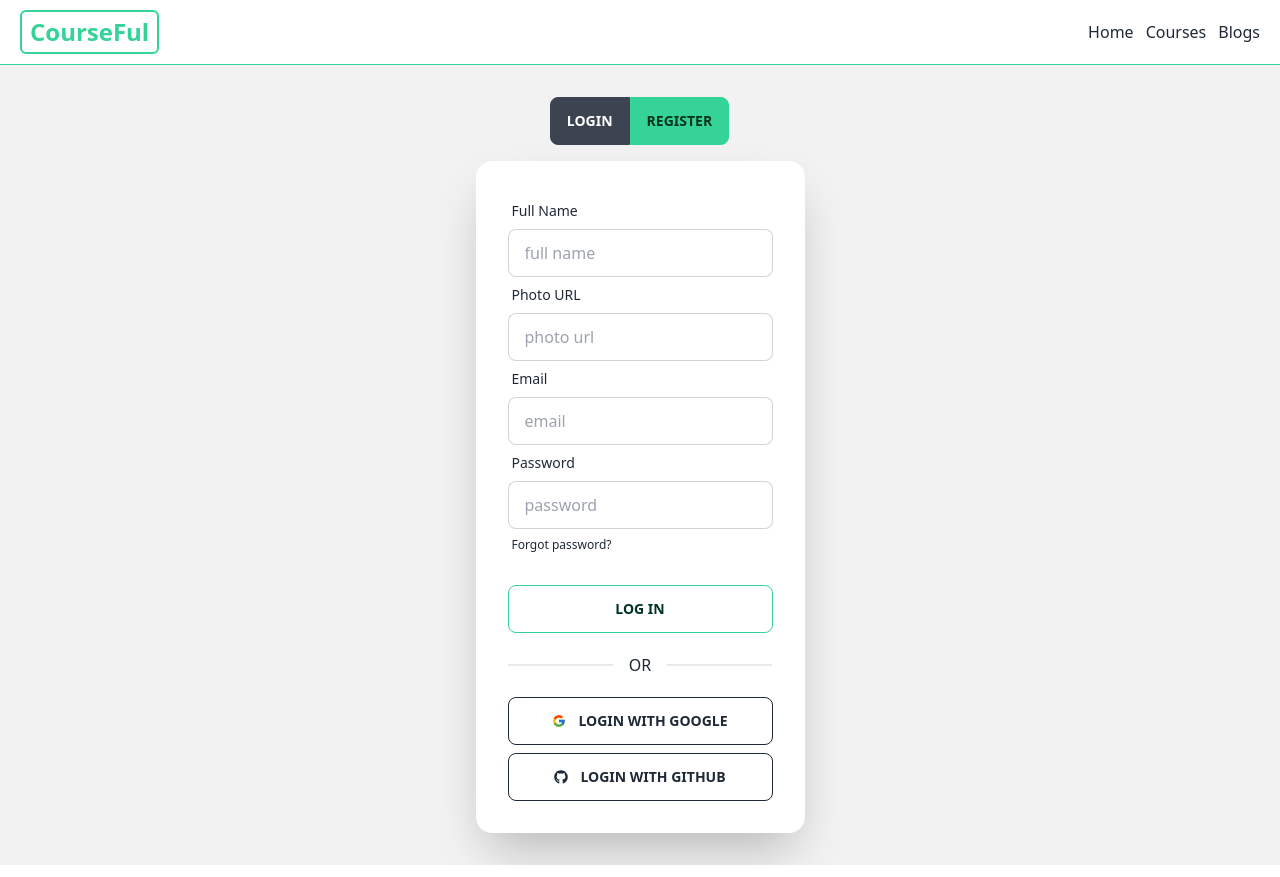
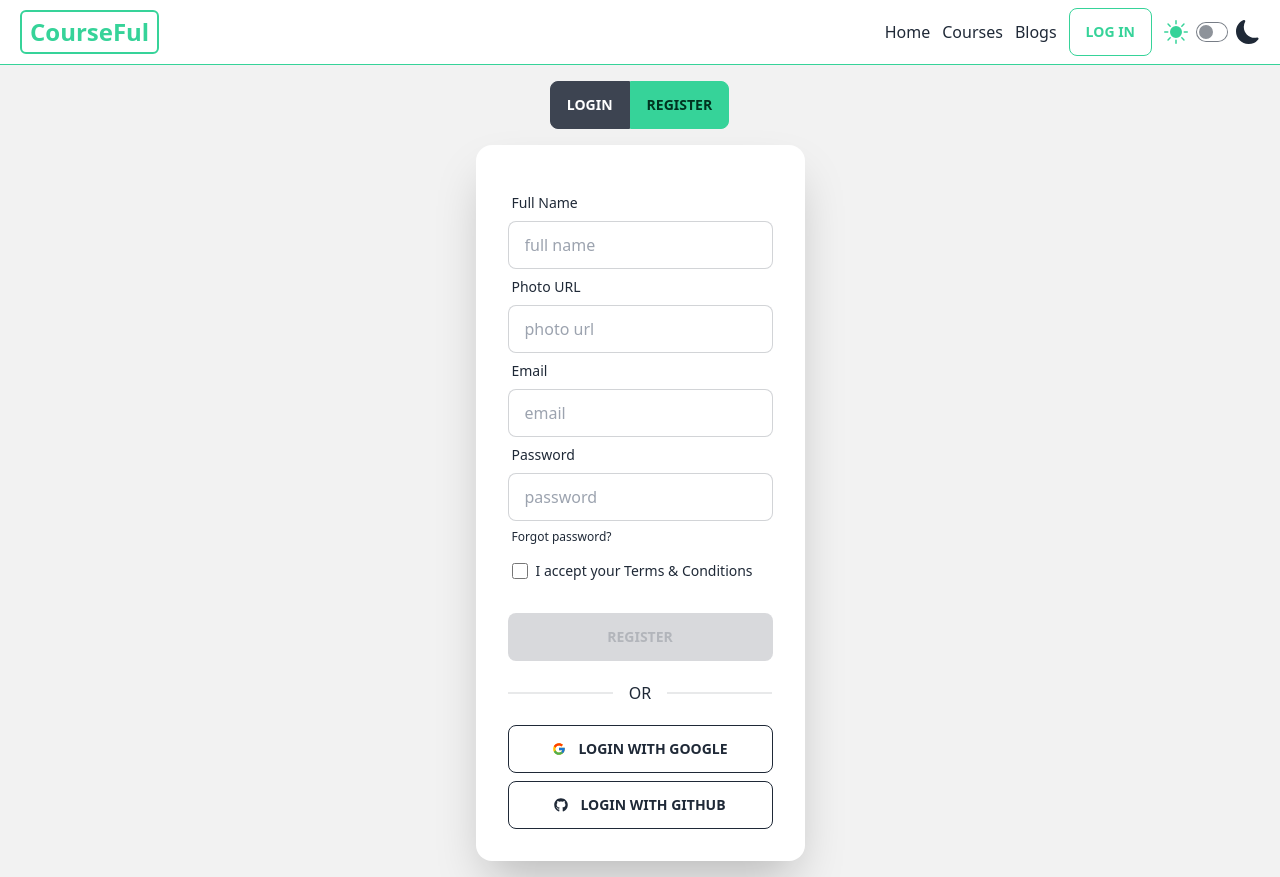
Before and after one commit to Ndhossain/Course-ful-client, a React (Create React App) app: page /login in a window 1280 px wide. Both pictures are taken after a click on the button "REGISTER". Built offline with nearby package versions, Linux system fonts and the light colour scheme; no server answers.

Commit message:
user creating with email and password part compeeleted

```diff
--- a/src/components/form/RegisterForm.jsx
+++ b/src/components/form/RegisterForm.jsx
@@ -1,41 +1,84 @@
-import React from 'react';
-import { Link } from 'react-router-dom';
+import React, { useState } from 'react';
+import { Link, useNavigate } from 'react-router-dom';
+import useAuth from '../../hooks/useAuth';
 import SocialLogin from './SocialLogin';
 
 const RegisterForm = () => {
+    const [userInfo, setUserInfo] = useState({email: '', password: '', name: '', imageURL: ''});
+    const [error, setError] = useState('');
+    const [termsAcceptance, setTermsAcceptance] = useState(false);
+    const { registerUser, loading, error: authError } = useAuth();
+    const navigate = useNavigate();
+    console.log(userInfo);
+
+    const emailValidation = (e) => {
+        setError('');
+        if (!/^\S+@\S+\.\S+$/.test(e.target.value)){
+            setError('Enter a valid email')
+        }
+        setUserInfo({...userInfo, email: e.target.value})
+    }
+
+    const passwordValidation = (e) => {
+        console.log(e.target.value)
+        setError('');
+        if (!/^(?=.*[A-Za-z])(?=.*\d)[A-Za-z\d]{8,}$/.test(e.target.value)){
+            setError('Password should contain atleast 1 digit, 1 letter & 8 characters')
+        };
+        setUserInfo({...userInfo, password: e.target.value})
+    }
+
+    const handleSubmit = (e) => {
+        e.preventDefault();
+
+        if(!error.email && !error.password && termsAcceptance) {
+            registerUser(userInfo.email, userInfo.password, userInfo.name, userInfo.imageURL, () => {
+                navigate('/')
+            })
+        }
+    }
+
     return (
         <div className="card flex-shrink-0 w-full max-w-sm shadow-2xl bg-base-100">
             <div className="card-body">
-                <form>
+                <p className='text-red-600'>{error}</p>
+                <form onSubmit={handleSubmit}>
                     <div className="form-control">
                         <label className="label">
                             <span className="label-text">Full Name</span>
                         </label>
-                        <input type="text" placeholder="full name" className="input input-bordered" />
+                        <input onBlur={(e) => setUserInfo({...userInfo, name: e.target.value})} type="text" placeholder="full name" className="input input-bordered" />
                     </div>
                     <div className="form-control">
                         <label className="label">
                             <span className="label-text">Photo URL</span>
                         </label>
-                        <input type="text" placeholder="photo url" className="input input-bordered" />
+                        <input onBlur={(e) => setUserInfo({...userInfo, imageURL: e.target.value})} type="text" placeholder="photo url" className="input input-bordered" />
                     </div>
                     <div className="form-control">
                         <label className="label">
                             <span className="label-text">Email</span>
                         </label>
-                        <input type="email" placeholder="email" className="input input-bordered" />
+                        <input onChange={(e) => emailValidation(e)} value={userInfo.email} type="email" placeholder="email" className="input input-bordered" />
                     </div>
                     <div className="form-control">
                         <label className="label">
                             <span className="label-text">Password</span>
                         </label>
-                        <input type="password" placeholder="password" className="input input-bordered" />
+                        <input onChange={(e) => passwordValidation(e)} value={userInfo.password} type="password" placeholder="password" className="input input-bordered" />
                         <label className="label">
                             <Link className="label-text-alt link link-hover">Forgot password?</Link>
                         </label>
                     </div>
+                    <div className="form-control">
+                        <label className="cursor-pointer label justify-start gap-2">
+                            <input onChange={() => setTermsAcceptance(!termsAcceptance)} type="checkbox" checked={termsAcceptance} className="checkbox-xs" />
+                            <span className="label-text">I accept your <Link>Terms & Conditions</Link></span>
+                        </label>
+                    </div>
+                    <p className='text-red-600'>{authError}</p>
                     <div className="form-control mt-6">
-                        <button type='submit' className="btn btn-success bg-transparent hover:bg-success">Log In</button>
+                        <button type='submit' disabled={!termsAcceptance && !loading ? true : false} className="btn btn-success bg-transparent hover:bg-success">Register</button>
                     </div>
                 </form>
                 <div className="divider">OR</div>
--- a/src/components/form/SocialLogin.jsx
+++ b/src/components/form/SocialLogin.jsx
@@ -1,13 +1,15 @@
+import { GithubAuthProvider, GoogleAuthProvider } from 'firebase/auth';
 import React from 'react';
-import {FcGoogle} from 'react-icons/fc';
-import {FaGithub} from 'react-icons/fa';
-import { GithubAuthProvider, GoogleAuthProvider } from 'firebase/auth';
+import { FaGithub } from 'react-icons/fa';
+import { FcGoogle } from 'react-icons/fc';
+import { useNavigate } from 'react-router-dom';
 import useAuth from '../../hooks/useAuth';
 
 const googleProvider = new GoogleAuthProvider();
 const githubProvider = new GithubAuthProvider();
 
 const SocialLogin = () => {
+    const navigate = useNavigate();
     const { providerLogin, loading } = useAuth();
 
     return (
@@ -16,7 +18,9 @@ const SocialLogin = () => {
                 type='button'
                 className="btn btn-outline gap-3"
                 onClick={() => {
-                    providerLogin(googleProvider);
+                    providerLogin(googleProvider, () => {
+                        navigate('/')
+                    });
                 }}
                 disabled={loading}
             >
@@ -26,7 +30,9 @@ const SocialLogin = () => {
                 type='button'
                 className="btn btn-outline gap-3"
                 onClick={() => {
-                    providerLogin(githubProvider);
+                    providerLogin(githubProvider, () => {
+                        navigate('/')
+                    });
                 }}
                 disabled={loading}
             >
--- a/src/components/header/Header.jsx
+++ b/src/components/header/Header.jsx
@@ -1,9 +1,12 @@
-import React from 'react';
+import React, { useState } from 'react';
 import { Link } from 'react-router-dom';
 import useAuth from '../../hooks/useAuth';
 import {FaUserCircle} from 'react-icons/fa';
+import {BsFillSunFill, BsFillMoonFill} from 'react-icons/bs';
+
 
 const Header = () => {
+    const [lightToggler, setLightToggler] = useState(false);
     const {currentUser, logoutUser, loading} = useAuth();
     console.log(currentUser);
     return (
@@ -19,15 +22,15 @@ const Header = () => {
                         <Link className="font-medium hover:text-success" to='/blog'>Blogs</Link>
                     </ul>
                     {
-                        loading && (currentUser && currentUser.uid ? (
+                        !loading && (currentUser && currentUser.uid ? (
                             <div className="dropdown dropdown-end">
-                                <label tabIndex={0} className="btn btn-ghost avatar flex items-center gap-2 border border-success hover:border-success">
+                                <label tabIndex={0} className="btn btn-outline bg-transparent hover:bg-success avatar flex items-center gap-2 border border-success hover:border-success">
                                     <div className="w-10 rounded-full">
                                         {
                                             currentUser.photoURL ? (
                                                 <img src={currentUser.photoURL} alt={currentUser.displayName} />
                                             ) : (
-                                                <FaUserCircle />
+                                                <FaUserCircle size={40} />
                                             )
                                         }
                                     </div>
@@ -47,6 +50,11 @@ const Header = () => {
                             <Link to='/login' className="btn btn-outline btn-success">Log In</Link>
                         )
                     )}
+                    <div className='flex gap-2 items-center'>
+                        <BsFillSunFill color={!lightToggler ? '#36D399' : ''} size={24} />
+                        <input onChange={() => setLightToggler(!lightToggler)} type="checkbox" className="toggle toggle-sm" checked={lightToggler} />
+                        <BsFillMoonFill color={lightToggler ? '#36D399' : ''} size={24} />
+                    </div>
                 </div>
             </div>
         </nav>
--- a/src/contexts/AuthProvider.jsx
+++ b/src/contexts/AuthProvider.jsx
@@ -1,5 +1,5 @@
 import React, { createContext, useEffect, useState } from 'react';
-import {getAuth, onAuthStateChanged, signInWithPopup, signOut} from 'firebase/auth';
+import {createUserWithEmailAndPassword, getAuth, onAuthStateChanged, signInWithEmailAndPassword, signInWithPopup, signOut, updateProfile} from 'firebase/auth';
 import '../firebase.config';
 
 export const AuthContext = createContext();
@@ -7,6 +7,7 @@ export const AuthContext = createContext();
 const AuthProvider = ({children}) => {
     const [currentUser, setCurrentUser] = useState(null);
     const [loading, setLoading] = useState(true);
+    const [error, setError] = useState(null);
 
     useEffect(() => {
         const auth = getAuth();
@@ -18,13 +19,40 @@ const AuthProvider = ({children}) => {
         return unSubscribe;
     }, [])
 
-    const providerLogin = (provider) => {
+    const providerLogin = async (provider, navigate) => {
         setLoading(true);
         const auth = getAuth();
         try {
-            signInWithPopup(auth, provider);
+            await signInWithPopup(auth, provider);
         } catch (err) {
             console.log(err.message);
+            setError(err)
+        } finally {
+            if(!loading && !error) {
+                navigate()
+            }
+        }
+    }
+
+    const registerUser = async (email, password, userName, userImageURL, navigate) => {
+        setLoading(true);
+        const auth = getAuth();
+        try {
+            await createUserWithEmailAndPassword(auth, email, password)
+            await updateProfile(auth.currentUser, {
+                displayName: userName,
+                photoURL: userImageURL,
+            })
+            const user = auth.currentUser;
+            setCurrentUser({
+                ...user
+            })
+        } catch (err) {
+            console.log(err);
+        } finally {
+            if(!loading && !error) {
+                navigate()
+            }
         }
     }
 
@@ -34,7 +62,7 @@ const AuthProvider = ({children}) => {
     }
 
     return (
-        <AuthContext.Provider value={{ currentUser, providerLogin, logoutUser, loading }}>
+        <AuthContext.Provider value={{ currentUser, providerLogin, logoutUser, loading, registerUser, error }}>
             {children}
         </AuthContext.Provider>
     );
```
